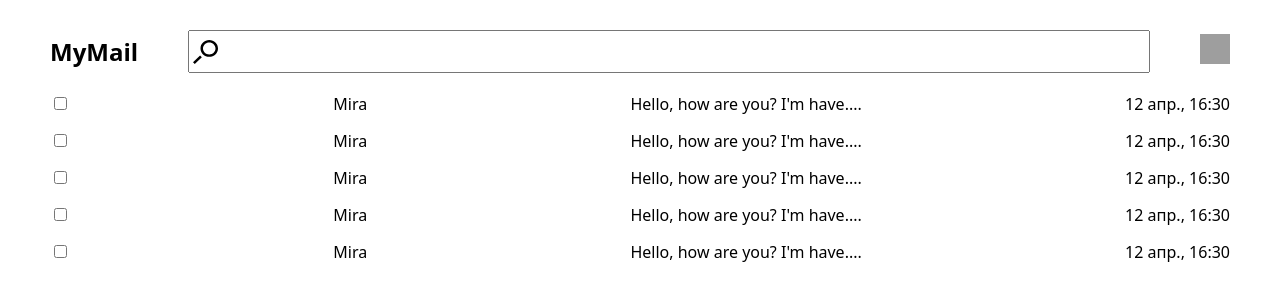
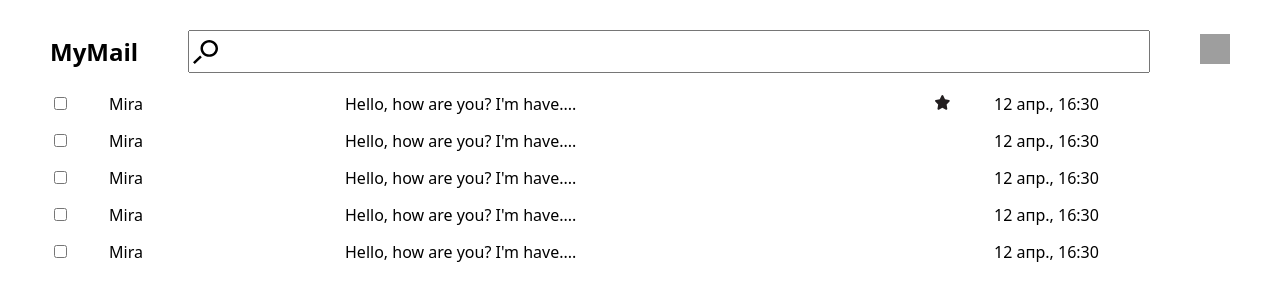
Before and after one commit to drummer-Yurii/mail-frontend, a Vue app: page / in a window 1280 px wide. Shown: the top 300 px of the page. Built offline with nearby package versions, Linux system fonts and the light colour scheme; grey boxes are pictures that could not be loaded.

Commit message:
add icon for important leter

```diff
--- a/src/components/Letter/Letter.module.css
+++ b/src/components/Letter/Letter.module.css
@@ -1,4 +1,4 @@
 .letter {
-    display: flex;
-    justify-content: space-between;
+    display: grid;
+    grid-template-columns: 5% 20% 50% 5% 20%;
 }
--- a/src/components/Letter/Letter.vue
+++ b/src/components/Letter/Letter.vue
@@ -14,7 +14,6 @@ const stringDate = computed(() => {
     <div :class="css.letter">
         <div class="">
             <Checkbox />
-            <span v-if="isImportant">!</span>
         </div>
         <div class="">
             <slot name="sender"></slot>
@@ -22,5 +21,9 @@ const stringDate = computed(() => {
         <div class="">
             <slot name="title"></slot>
         </div>
-    <div class="">{{ stringDate }}</div>
-</div></template>
+        <div>
+            <span v-if="isImportant"><img src="/star.svg" alt="star" width="15" height="15"></span>
+        </div>
+        <div class="">{{ stringDate }}</div>
+    </div>
+</template>
--- a/src/utils/mock.js
+++ b/src/utils/mock.js
@@ -1,7 +1,7 @@
 export const LettersMock = [
     {
         title: "Hello, how are you? I'm have....",
-        isImportant: false,
+        isImportant: true,
         sender: "Mira",
         senderMail: "main@mira.com",
         date: 1681317032706,
```
Also changed, not shown: public/star.svg (added).
